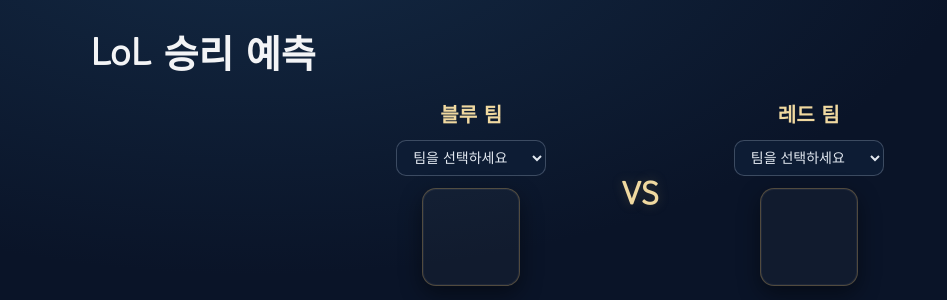
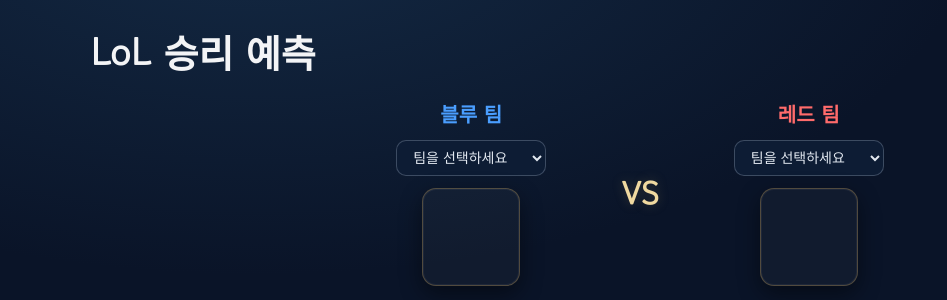
Before and after one commit to htaey/lol_win_predict, a Python web app: template templates/predictor/ui.html in a window 1280 px wide. Shown: the top 300 px of the page, without its empty margins (0-947 px from the left). Run offline with Jinja, Linux system fonts and the light colour scheme; the template is opened without the code that fills it, so the values that code supplies are empty.

Commit message:
Add files via upload

```diff
--- a/mlserve/urls.py
+++ b/mlserve/urls.py
@@ -12,6 +12,5 @@ urlpatterns = [
     path('ui', PredictUI.as_view()),
 ]
 
-# 개발 환경에서 정적 파일 서빙
 if settings.DEBUG:
     urlpatterns += static(settings.STATIC_URL, document_root=settings.STATIC_ROOT)
--- a/predictor/apps.py
+++ b/predictor/apps.py
@@ -5,6 +5,5 @@ class PredictorConfig(AppConfig):
     name = 'predictor'
 
     def ready(self):
-        # 서버 워커 프로세스마다 1회 모델 로드
         from .utils import load_artifacts_once
         load_artifacts_once()
--- a/templates/predictor/ui.html
+++ b/templates/predictor/ui.html
@@ -24,7 +24,7 @@
     label { font-size: 16px; color: #cbd5e1; }
     input[type="number"] { width: 140px; max-width: 45vw; justify-self: end; padding: 8px 10px; border: 1px solid rgba(148,163,184,0.28); border-radius: 10px; background: rgba(255,255,255,0.03); color: #e2e8f0; box-shadow: none; appearance: textfield; -moz-appearance: textfield; }
     input[type="number"]:focus { outline: none; border-color: rgba(201,164,92,0.32); box-shadow: none; }
-    /* 브라우저 스핀 버튼 제거 */
+
     input[type="number"]::-webkit-outer-spin-button,
     input[type="number"]::-webkit-inner-spin-button { -webkit-appearance: none; margin: 0; }
     .checkbox-row { display: flex; gap: 16px; flex-wrap: wrap; margin: 8px 0 4px; }
@@ -43,7 +43,7 @@
     .cards { display: grid; grid-template-columns: 1fr; gap: 12px; }
     @media (min-width: 900px) { .cards { grid-template-columns: 1fr 1fr 1fr; } }
 
-    /* 팀 선택 스타일 */
+
     .team-selection { margin: 20px 0; }
     .team-container {
       display: flex;
@@ -57,6 +57,8 @@
       min-width: 200px;
     }
     .team-section h3 { margin: 0 0 12px; font-size: 20px; color: #f0d9a0; font-family: "Gowun Dodum", sans-serif; letter-spacing: 0.2px; }
+    .team-section.blue-team h3 { color: #4a9eff; }
+    .team-section.red-team h3 { color: #ff6b6b; }
     .team-selector {
       display: flex;
       flex-direction: column;
@@ -80,7 +82,7 @@
       input[type="number"] { width: 100%; max-width: 100%; justify-self: stretch; box-sizing: border-box; }
     }
 
-    /* 승률 미터 */
+
     .meters { display: grid; grid-template-columns: 1fr; gap: 12px; margin-top: 8px; }
     .meter { background: rgba(255,255,255,0.04); border: 1px solid rgba(201,164,92,0.25); border-radius: 14px; padding: 10px 12px; box-shadow: inset 0 0 0 1px rgba(255,255,255,0.03); }
     .meter-label { display: flex; justify-content: space-between; align-items: center; font-size: 15px; color: #e5e7eb; margin-bottom: 8px; }
@@ -94,10 +96,10 @@
     <h1>LoL 승리 예측</h1>
     <div id="version" class="version"></div>
 
-    <!-- 팀 선택 섹션 -->
+
     <div class="team-selection">
       <div class="team-container">
-        <div class="team-section">
+        <div class="team-section blue-team">
           <h3>블루 팀</h3>
           <div class="team-selector">
             <select id="leftTeam" class="team-select">
@@ -120,7 +122,7 @@
 
         <div class="vs-text">VS</div>
 
-        <div class="team-section">
+        <div class="team-section red-team">
           <h3>레드 팀</h3>
           <div class="team-selector">
             <select id="rightTeam" class="team-select">
@@ -240,7 +242,6 @@
       inp.id = id;
       inp.value = DEFAULT_ZERO;
 
-      // 입력값 변경 시 자동 계산 업데이트
       inp.addEventListener('input', () => {
         updateCalculatedValues(inp.id.includes('f10__') ? 10 : 15);
       });
@@ -258,7 +259,6 @@
 
     let feat10List = [], feat15List = [], objList = [], version = 'n/a';
 
-    // 피쳐 이름 한국어 매핑
     const featureNameMap = {
       'goldat10': '블루팀 골드',
       'csat10': '블루팀CS',
@@ -280,7 +280,7 @@
       'opp_killsat15': '레드팀 킬',
       'opp_assistsat15': '레드팀 어시스트',
       'opp_deathsat15': '레드팀 데스',
-      // 오브젝트 피쳐들
+      //오브젝트
       'firstdragon': '첫 드래곤',
       'firstherald': '첫 전령',
       'firsttower': '첫 타워',
@@ -288,7 +288,6 @@
       'firstmidtower': '첫 미드 타워'
     };
 
-    // 피쳐 이름을 한국어로 변환하는 함수
     function getKoreanName(featureName) {
       return featureNameMap[featureName] || featureName;
     }
@@ -310,35 +309,34 @@
         obj15.appendChild(makeCheckbox(`obj15__${name}`, getKoreanName(name)));
       });
 
-      // 자동 계산 피처들 정의 (차이값만 자동 계산, KDA는 사용자 입력)
+
       const autoCalcFeatures = [
         'golddiffat10', 'csdiffat10',
         'golddiffat15', 'csdiffat15'
       ];
 
-      // UI에 표시할 피처들 (오브젝트와 자동 계산 피처 제외)
+
       feat10List = all10.filter(c => !objList.includes(c) && !autoCalcFeatures.includes(c));
       feat15List = all15.filter(c => !objList.includes(c) && !autoCalcFeatures.includes(c));
 
-      // 블루팀과 레드팀 피쳐 분리
+
       const feat10Blue = feat10List.filter(name => !name.startsWith('opp_'));
       const feat10Red = feat10List.filter(name => name.startsWith('opp_'));
       const feat15Blue = feat15List.filter(name => !name.startsWith('opp_'));
       const feat15Red = feat15List.filter(name => name.startsWith('opp_'));
 
-      // 블루팀 피쳐들을 블루팀 섹션에 추가
       const f10Blue = document.getElementById('feat10-blue');
       const f15Blue = document.getElementById('feat15-blue');
       feat10Blue.forEach(name => f10Blue.appendChild(makeNumberRow(`f10__${name}`, getKoreanName(name))));
       feat15Blue.forEach(name => f15Blue.appendChild(makeNumberRow(`f15__${name}`, getKoreanName(name))));
 
-      // 레드팀 피쳐들을 레드팀 섹션에 추가
+
       const f10Red = document.getElementById('feat10-red');
       const f15Red = document.getElementById('feat15-red');
       feat10Red.forEach(name => f10Red.appendChild(makeNumberRow(`f10__${name}`, getKoreanName(name))));
       feat15Red.forEach(name => f15Red.appendChild(makeNumberRow(`f15__${name}`, getKoreanName(name))));
 
-      // 초기 계산된 값들 표시
+
       updateCalculatedValues(10);
       updateCalculatedValues(15);
     }
@@ -346,7 +344,7 @@
     function calculateDerivedFeatures(baseFeatures, which) {
       const derived = {};
 
-      // 차이값 계산 (우리팀 - 상대팀)
+
       if (baseFeatures[`goldat${which}`] !== undefined && baseFeatures[`opp_goldat${which}`] !== undefined) {
         derived[`golddiffat${which}`] = baseFeatures[`goldat${which}`] - baseFeatures[`opp_goldat${which}`];
       }
@@ -361,7 +359,7 @@
       const calcDiv = document.getElementById(`calc${which}`);
       if (!calcDiv) return;
 
-      // 현재 입력된 기본값들 수집
+
       const baseFeatures = {};
       const featList = which === 10 ? feat10List : feat15List;
 
@@ -372,10 +370,10 @@
         baseFeatures[name] = isNaN(val) ? 0 : val;
       });
 
-      // 자동 계산된 값들 계산
+
       const derived = calculateDerivedFeatures(baseFeatures, which);
 
-      // 표시할 텍스트 생성
+
       const lines = [];
       if (derived[`golddiffat${which}`] !== undefined) {
         lines.push(`골드차이: ${derived[`golddiffat${which}`].toFixed(0)}`);
@@ -390,14 +388,14 @@
     function gatherFeaturesAt(which, featList) {
       const obj = {};
 
-      // 오브젝트 피처들 추가
+
       objList.forEach(name => {
         const id = which === 10 ? `obj10__${name}` : `obj15__${name}`;
         const el = document.getElementById(id);
         obj[name] = el && el.checked ? 1 : 0;
       });
 
-      // UI에서 입력받은 피처들 추가
+
       featList.forEach(name => {
         const id = which === 10 ? `f10__${name}` : `f15__${name}`;
         const el = document.getElementById(id);
@@ -405,7 +403,7 @@
         obj[name] = isNaN(val) ? 0 : val;
       });
 
-      // 자동 계산된 피처들 추가
+
       const derived = calculateDerivedFeatures(obj, which);
       Object.assign(obj, derived);
 
@@ -418,7 +416,7 @@
       document.getElementById('resMeta').innerHTML = '두 시점(10·15)을 모두 입력하면 표시됩니다.';
       document.getElementById('resMeta').className = 'muted';
       document.getElementById('err').textContent = '';
-  // 승률 미터 초기화/숨김
+
   setMeter('10', null);
   setMeter('15', null);
   setMeter('All', null);
@@ -441,7 +439,7 @@
       tb.appendChild(tr);
     }
 
-// 승률 미터 업데이트
+
 function setMeter(prefix, prob) {
   const meter = document.getElementById(`meter${prefix}`);
   const valEl = document.getElementById(`meter${prefix}Val`);
@@ -460,7 +458,6 @@ function setMeter(prefix, prob) {
     function renderResult(json, which = null) {
       const r0 = (json.results && json.results[0]) ? json.results[0] : {};
 
-      // 10분 카드 (10분 예측이거나 통합 예측일 때)
       if (which === 10 || which === null) {
         if (r0.p10) {
           clearSpecificResult(10);
@@ -474,7 +471,7 @@ function setMeter(prefix, prob) {
         }
       }
 
-      // 15분 카드 (15분 예측이거나 통합 예측일 때)
+
       if (which === 15 || which === null) {
         if (r0.p15) {
           clearSpecificResult(15);
@@ -488,20 +485,17 @@ function setMeter(prefix, prob) {
         }
       }
 
-      // 통합 메타 카드 (⚠️ 두 시점 모두 있을 때만 표시)
+
       const hasBoth = !!(r0.p10 && r0.p15);
       if (hasBoth && r0.meta_prob_all != null) {
         const parts = [];
         parts.push(`통합 메타 확률: <strong>${r0.meta_prob_all.toFixed(3)}</strong>`);
-        if (r0.reversal_by_xgb != null) {
-          parts.push(`역전 예상 여부: <strong>${r0.reversal_by_xgb ? 'YES' : 'NO'}</strong>`);
-        }
         const metaDiv = document.getElementById('resMeta');
         metaDiv.innerHTML = `${parts.join(' · ')}`;
         metaDiv.className = 'ok';
         setMeter('All', r0.meta_prob_all);
       }
-      // hasBoth가 아니면 resMeta는 기본 안내 문구 그대로 둠
+
     }
 
     async function callPredict(payload) {
@@ -537,7 +531,7 @@ function setMeter(prefix, prob) {
         const features_at10 = gatherFeaturesAt(10, feat10List);
         const features_at15 = gatherFeaturesAt(15, feat15List);
 
-        // 값이 실제로 입력되었는지 간단 체크(0만 가득이면 비입력으로 간주)
+
         const has10 = Object.values(features_at10).some(v => v !== 0);
         const has15 = Object.values(features_at15).some(v => v !== 0);
 
@@ -555,8 +549,7 @@ function setMeter(prefix, prob) {
 
         const json = await callPredict(payload);
 
-        // 둘 다 있으면 통합 예측 (null로 전달하여 모든 시점 표시)
-        // 하나만 있으면 해당 시점만 표시
+
         if (has10 && has15) {
           renderResult(json, null); // 통합 예측
         } else if (has15) {
@@ -574,10 +567,10 @@ function setMeter(prefix, prob) {
     function doReset() {
       document.getElementById('err').textContent = '';
       clearResults();
-      // 필요하면 입력값 초기화 로직 추가
+
     }
 
-    // 팀 로고 업데이트 함수
+
     function updateTeamLogo(teamSelectId, logoDivId) {
       const select = document.getElementById(teamSelectId);
       const logoDiv = document.getElementById(logoDivId);
@@ -596,7 +589,7 @@ function setMeter(prefix, prob) {
       }
     }
 
-    // 팀 선택 이벤트 리스너 설정
+
     function setupTeamSelectors() {
       const leftTeamSelect = document.getElementById('leftTeam');
       const rightTeamSelect = document.getElementById('rightTeam');
@@ -613,7 +606,7 @@ function setMeter(prefix, prob) {
     window.addEventListener('DOMContentLoaded', async () => {
       await loadModelInfo();
       setupTeamSelectors();
-      // 마우스 휠로 숫자 변경 방지 (키보드 입력만 허용)
+
       document.querySelectorAll('input[type="number"]').forEach(inp => {
         inp.addEventListener('wheel', (e) => { e.preventDefault(); }, { passive: false });
       });
```
Also changed, not shown: predictor/utils.py (+1 -12 lines).
